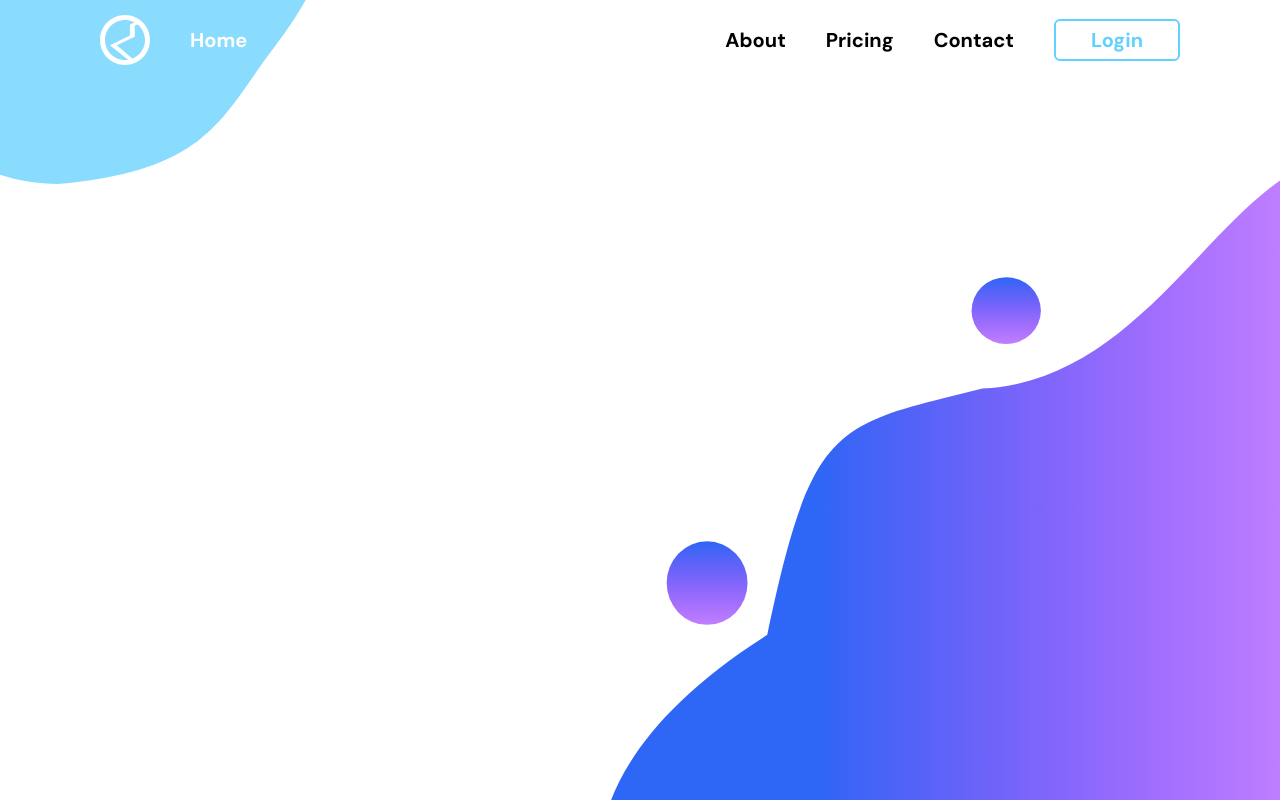
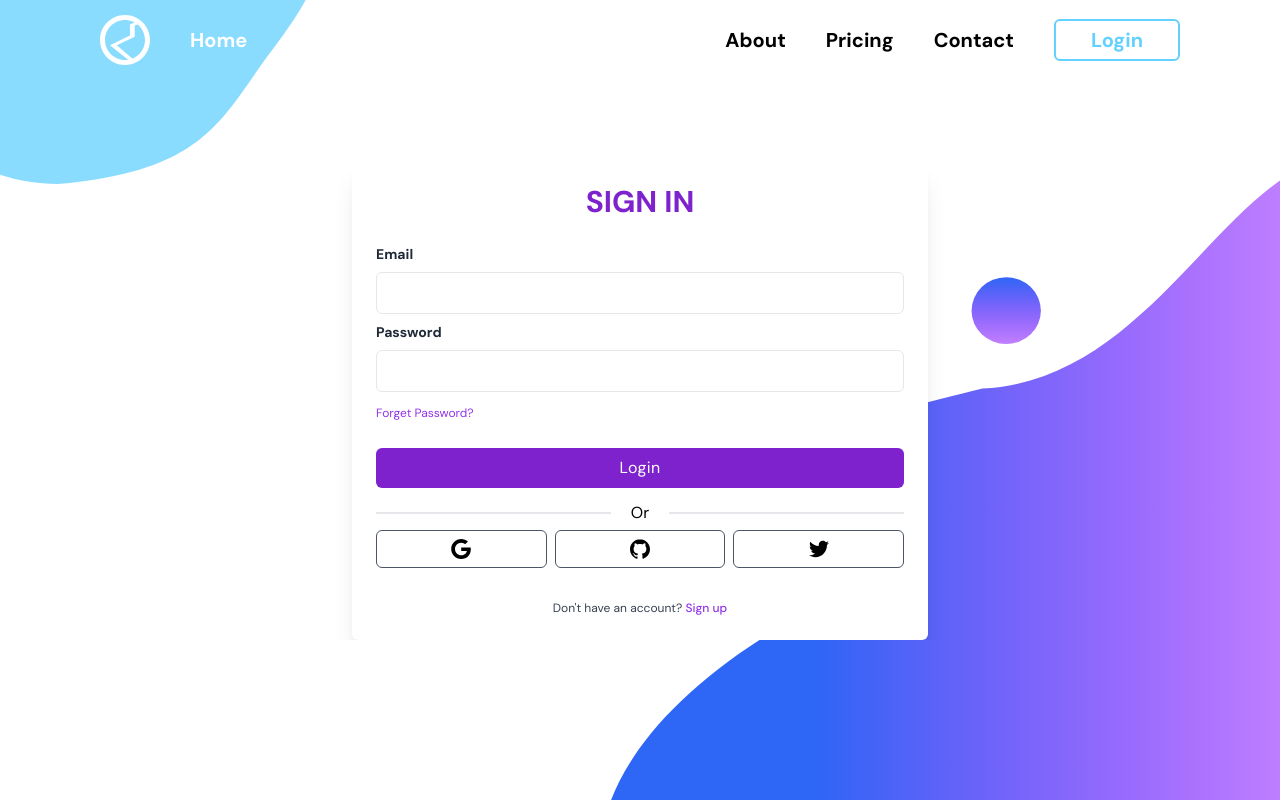
Before and after one commit to raview69/new-todo-app, a React (Vite) app: page /auth in a window 1280 px wide. Built offline with nearby package versions, Linux system fonts and the light colour scheme.

Commit message:
Add: Login components

```diff
--- a/src/App.jsx
+++ b/src/App.jsx
@@ -2,6 +2,7 @@
 import Hero from "./components/hero/Hero";
 import Header from "./components/header/Header";
 import Pricing from "./components/pricing/Pricing";
+import Auth from "./components/auth/Auth";
 import Background from "./assets/background.svg";
 import { Routes, Route } from "react-router-dom";
 
@@ -20,6 +21,7 @@
       <Routes>
         <Route path="/" element={<Hero />} />
         <Route path="/pricing" element={<Pricing />} />
+        <Route path="/auth" element={<Auth />} />
       </Routes>
     </div>
   );
--- a/src/components/auth/Auth.jsx
+++ b/src/components/auth/Auth.jsx
@@ -0,0 +1,92 @@
+import React from "react";
+
+const Auth = () => {
+  return (
+    <div className="relative flex flex-col justify-center mt-[80px] overflow-hidden">
+      <div className="w-full p-6 m-auto bg-white rounded-md shadow-xl lg:max-w-xl">
+        <h1 className="text-3xl font-semibold text-center text-purple-700 uppercase">
+          Sign in
+        </h1>
+        <form className="mt-6">
+          <div className="mb-2">
+            <label
+              for="email"
+              className="block text-sm font-semibold text-gray-800"
+            >
+              Email
+            </label>
+            <input
+              type="email"
+              className="block w-full px-4 py-2 mt-2 text-purple-700 bg-white border rounded-md focus:border-purple-400 focus:ring-purple-300 focus:outline-none focus:ring focus:ring-opacity-40"
+            />
+          </div>
+          <div className="mb-2">
+            <label
+              for="password"
+              className="block text-sm font-semibold text-gray-800"
+            >
+              Password
+            </label>
+            <input
+              type="password"
+              className="block w-full px-4 py-2 mt-2 text-purple-700 bg-white border rounded-md focus:border-purple-400 focus:ring-purple-300 focus:outline-none focus:ring focus:ring-opacity-40"
+            />
+          </div>
+          <a href="#" className="text-xs text-purple-600 hover:underline">
+            Forget Password?
+          </a>
+          <div className="mt-6">
+            <button className="w-full px-4 py-2 tracking-wide text-white transition-colors duration-200 transform bg-purple-700 rounded-md hover:bg-purple-600 focus:outline-none focus:bg-purple-600">
+              Login
+            </button>
+          </div>
+        </form>
+        <div className="relative flex items-center justify-center w-full mt-6 border border-t">
+          <div className="absolute px-5 bg-white">Or</div>
+        </div>
+        <div className="flex mt-4 gap-x-2">
+          <button
+            type="button"
+            className="flex items-center justify-center w-full p-2 border border-gray-600 rounded-md focus:ring-2 focus:ring-offset-1 focus:ring-violet-600"
+          >
+            <svg
+              xmlns="http://www.w3.org/2000/svg"
+              viewBox="0 0 32 32"
+              className="w-5 h-5 fill-current"
+            >
+              <path d="M16.318 13.714v5.484h9.078c-0.37 2.354-2.745 6.901-9.078 6.901-5.458 0-9.917-4.521-9.917-10.099s4.458-10.099 9.917-10.099c3.109 0 5.193 1.318 6.38 2.464l4.339-4.182c-2.786-2.599-6.396-4.182-10.719-4.182-8.844 0-16 7.151-16 16s7.156 16 16 16c9.234 0 15.365-6.49 15.365-15.635 0-1.052-0.115-1.854-0.255-2.651z"></path>
+            </svg>
+          </button>
+          <button className="flex items-center justify-center w-full p-2 border border-gray-600 rounded-md focus:ring-2 focus:ring-offset-1 focus:ring-violet-600">
+            <svg
+              xmlns="http://www.w3.org/2000/svg"
+              viewBox="0 0 32 32"
+              className="w-5 h-5 fill-current"
+            >
+              <path d="M16 0.396c-8.839 0-16 7.167-16 16 0 7.073 4.584 13.068 10.937 15.183 0.803 0.151 1.093-0.344 1.093-0.772 0-0.38-0.009-1.385-0.015-2.719-4.453 0.964-5.391-2.151-5.391-2.151-0.729-1.844-1.781-2.339-1.781-2.339-1.448-0.989 0.115-0.968 0.115-0.968 1.604 0.109 2.448 1.645 2.448 1.645 1.427 2.448 3.744 1.74 4.661 1.328 0.14-1.031 0.557-1.74 1.011-2.135-3.552-0.401-7.287-1.776-7.287-7.907 0-1.751 0.62-3.177 1.645-4.297-0.177-0.401-0.719-2.031 0.141-4.235 0 0 1.339-0.427 4.4 1.641 1.281-0.355 2.641-0.532 4-0.541 1.36 0.009 2.719 0.187 4 0.541 3.043-2.068 4.381-1.641 4.381-1.641 0.859 2.204 0.317 3.833 0.161 4.235 1.015 1.12 1.635 2.547 1.635 4.297 0 6.145-3.74 7.5-7.296 7.891 0.556 0.479 1.077 1.464 1.077 2.959 0 2.14-0.020 3.864-0.020 4.385 0 0.416 0.28 0.916 1.104 0.755 6.4-2.093 10.979-8.093 10.979-15.156 0-8.833-7.161-16-16-16z"></path>
+            </svg>
+          </button>
+          <button className="flex items-center justify-center w-full p-2 border border-gray-600 rounded-md focus:ring-2 focus:ring-offset-1 focus:ring-violet-600">
+            <svg
+              xmlns="http://www.w3.org/2000/svg"
+              viewBox="0 0 32 32"
+              className="w-5 h-5 fill-current"
+            >
+              <path d="M31.937 6.093c-1.177 0.516-2.437 0.871-3.765 1.032 1.355-0.813 2.391-2.099 2.885-3.631-1.271 0.74-2.677 1.276-4.172 1.579-1.192-1.276-2.896-2.079-4.787-2.079-3.625 0-6.563 2.937-6.563 6.557 0 0.521 0.063 1.021 0.172 1.495-5.453-0.255-10.287-2.875-13.52-6.833-0.568 0.964-0.891 2.084-0.891 3.303 0 2.281 1.161 4.281 2.916 5.457-1.073-0.031-2.083-0.328-2.968-0.817v0.079c0 3.181 2.26 5.833 5.26 6.437-0.547 0.145-1.131 0.229-1.724 0.229-0.421 0-0.823-0.041-1.224-0.115 0.844 2.604 3.26 4.5 6.14 4.557-2.239 1.755-5.077 2.801-8.135 2.801-0.521 0-1.041-0.025-1.563-0.088 2.917 1.86 6.36 2.948 10.079 2.948 12.067 0 18.661-9.995 18.661-18.651 0-0.276 0-0.557-0.021-0.839 1.287-0.917 2.401-2.079 3.281-3.396z"></path>
+            </svg>
+          </button>
+        </div>
+
+        <p className="mt-8 text-xs font-light text-center text-gray-700">
+          {" "}
+          Don't have an account?{" "}
+          <a href="#" className="font-medium text-purple-600 hover:underline">
+            Sign up
+          </a>
+        </p>
+      </div>
+    </div>
+  );
+};
+
+export default Auth;
--- a/src/components/header/Header.jsx
+++ b/src/components/header/Header.jsx
@@ -32,7 +32,10 @@
                   <AiOutlineClose className="text-3xl text-white" />
                 </div>
               </div>
-              <div className="text-white text-2xl font-semibold mx-[30px]">
+              <div
+                onClick={() => setIsMenuOpen(!isMenuOpen)}
+                className="text-white text-2xl font-semibold mx-[30px]"
+              >
                 <div className="my-[40px]">
                   <Link to="/about">About</Link>
                 </div>
--- a/src/components/pricing/Pricing.jsx
+++ b/src/components/pricing/Pricing.jsx
@@ -9,8 +9,8 @@
 const Pricing = () => {
   return (
     <>
-      <div className="flex items-center justify-center text-white pt-[60px]">
-        <div className="grid items-start justify-start bg-[#62D1FE] p-[40px] w-[300px] h-[700px] border-l-2 border-y-2 border-[#00B6FF]">
+      <div className="grid md:flex items-center justify-center text-white pt-[60px]">
+        <div className="grid items-start justify-start bg-[#62D1FE] p-[40px] w-[300px] h-[700px] border-l-2 border-y-2 border-[#00B6FF] mb-[100px] md:mb-0">
           <div className="flex items-center justify-center text-2xl font-semibold">
             Basic
           </div>
@@ -37,7 +37,7 @@
             </div>
           </div>
         </div>
-        <div className="grid items-start justify-start bg-[#62D1FE] p-[40px] w-[300px] h-[700px] -mt-[40px] border-2 border-[#00B6FF]">
+        <div className="grid items-start justify-start bg-[#62D1FE] p-[40px] w-[300px] h-[700px] -mt-[40px] border-2 border-[#00B6FF] mb-[100px] md:mb-0">
           <div className="flex items-center justify-center text-2xl font-semibold">
             Business
           </div>
@@ -68,7 +68,7 @@
             </div>
           </div>
         </div>
-        <div className="grid items-start justify-start bg-[#62D1FE] p-[40px] w-[300px] h-[700px] border-r-2 border-y-2 border-[#00B6FF]">
+        <div className="grid items-start justify-start bg-[#62D1FE] p-[40px] w-[300px] h-[700px] border-r-2 border-y-2 border-[#00B6FF] mb-[100px] md:mb-0">
           <div className="flex items-center justify-center text-2xl font-semibold">
             Entrepreneur
           </div>
```
